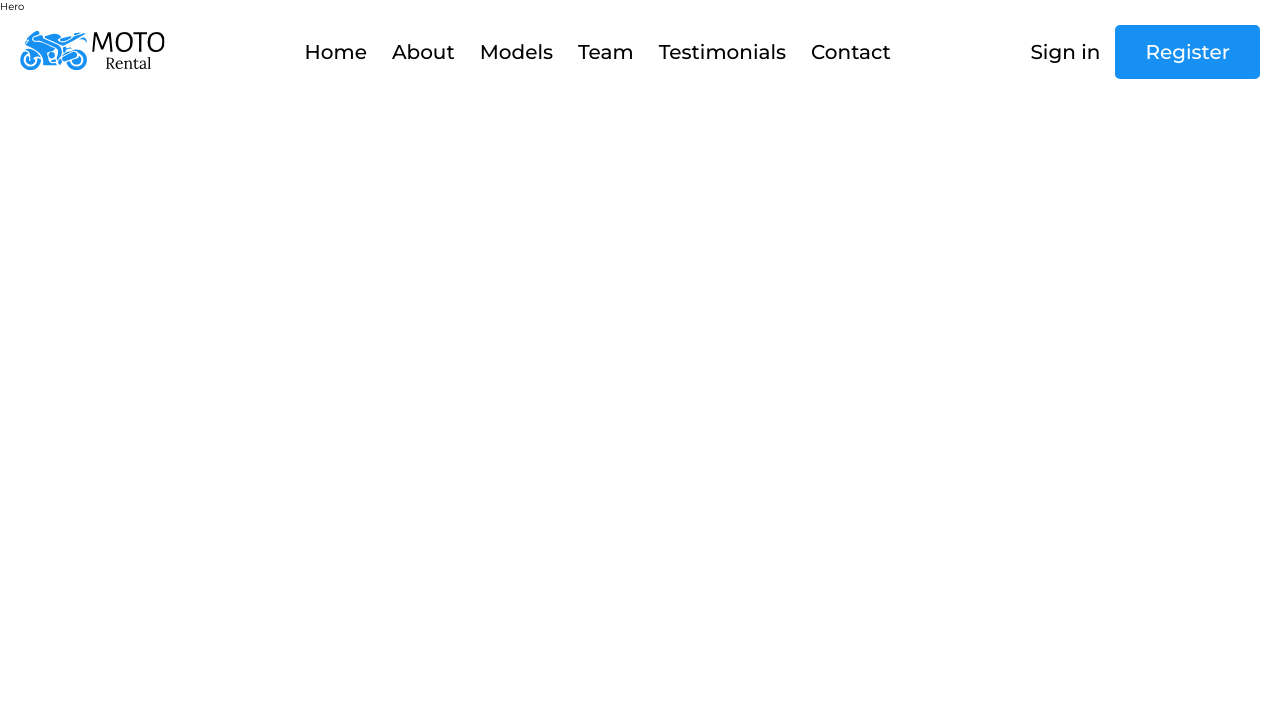
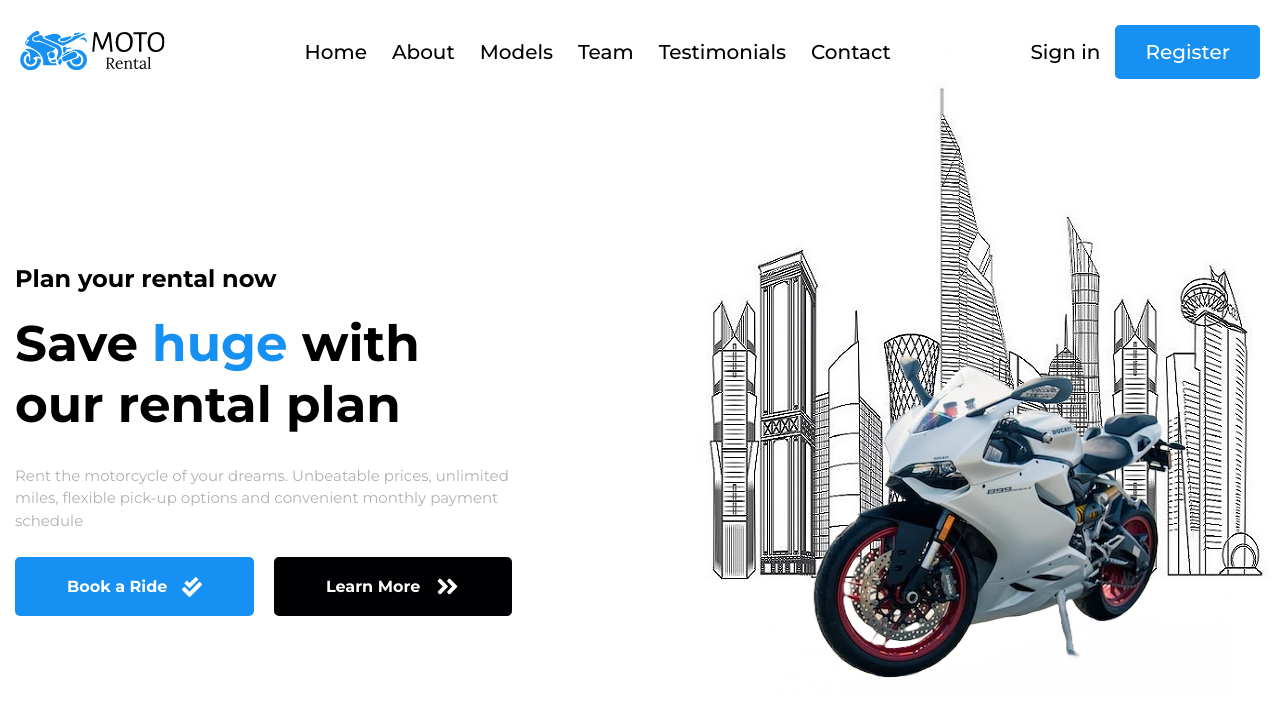
Before and after one commit to MattFvnDev/Moto_Rental, a React (Vite) app: page / in a window 1280 px wide. Shown: the top 716 px of the page. Built offline with nearby package versions, Linux system fonts and the light colour scheme.

Commit message:
Developing hero component

```diff
--- a/src/components/Hero/Hero.jsx
+++ b/src/components/Hero/Hero.jsx
@@ -1,9 +1,42 @@
-import React from 'react'
+import React from "react"
 import style from "./Hero.module.css"
+import { Link } from "react-router-dom"
+import { main, shape } from "../../assets/index"
+import { FaCheckDouble, FaAngleDoubleRight } from "react-icons/fa"
 
 const Hero = () => {
   return (
-    <div>Hero</div>
+    <>
+      <section id="Home-Section" className={style.Hero_Section}>
+        <div className={style.Hero_Container}>
+          <img className={style.Shape} src={shape} alt="Doha City" />
+          <div className={style.Hero_Content}>
+            <div className={style.Hero_Content__Text}>
+              <h4>Plan your rental now</h4>
+              <h1>
+                Save <span>huge</span> with our rental plan
+              </h1>
+              <p>
+                Rent the motorcycle of your dreams. Unbeatable prices, unlimited
+                miles, flexible pick-up options and convenient monthly payment
+                schedule
+              </p>
+              <div className={style.Hero_Content__Text__Buttons}>
+                <Link className={style.BookRide}>
+                  Book a Ride&nbsp;
+                  <FaCheckDouble size={20} />
+                </Link>
+                <Link className={style.LearnMore}>
+                  Learn More&nbsp;
+                  <FaAngleDoubleRight size={25} />
+                </Link>
+              </div>
+            </div>
+            <img className={style.Motorcycle} src={main} alt="Motorcycle" />
+          </div>
+        </div>
+      </section>
+    </>
   )
 }
 
--- a/src/components/Hero/Hero.module.css
+++ b/src/components/Hero/Hero.module.css
@@ -0,0 +1,190 @@
+.Hero_Section {
+  position: relative;
+  width: 100%;
+  height: 100vh;
+}
+
+.Hero_Container {
+  margin: 0 auto !important;
+  max-width: 133rem !important;
+  padding: 0 1.5rem !important;
+}
+
+.Shape {
+  position: absolute;
+  right: 0;
+  top: 3rem;
+  z-index: 1;
+}
+
+.Hero_Content {
+  align-items: center;
+  display: flex;
+  height: 100vh;
+  position: relative;
+  width: 100%;
+  justify-content: center;
+}
+
+.Hero_Content__Text {
+  display: flex;
+  flex-direction: column;
+  margin-top: 8rem;
+  max-width: 50rem;
+  z-index: 3;
+  align-items: center;
+  text-align: center;
+}
+
+.Hero_Content__Text span {
+  color: #1690f3;
+}
+
+.Hero_Content__Text h4 {
+  font-size: 2.4rem;
+}
+
+.Hero_Content__Text h1 {
+  font-size: 5rem;
+  margin-top: 2rem;
+  margin-bottom: 3rem;
+}
+
+.Hero_Content__Text p {
+  color: #b1b1b1;
+  font-size: 1.5rem;
+  line-height: 1.5;
+  margin-bottom: 2.5rem;
+}
+
+.Hero_Content__Text__Buttons {
+  display: flex;
+  flex-direction: column;
+  font-size: 1.6rem;
+  gap: 2rem;
+  white-space: nowrap;
+}
+
+.BookRide {
+  background-color: #1690f3;
+  border: 2px solid #1690f3;
+  border-radius: 5px;
+  padding: 2rem 6.5rem;
+  align-items: center;
+  display: flex;
+  justify-content: center;
+  gap: 1rem;
+  color: #ffffff;
+  font-weight: 700;
+}
+
+.BookRide:hover svg {
+  animation: animateDown infinite 1.5s;
+}
+
+.LearnMore {
+  background-color: #010103;
+  border: 2px solid #010103;
+  border-radius: 5px;
+  padding: 2rem 6.5rem;
+  align-items: center;
+  display: flex;
+  justify-content: center;
+  gap: 1rem;
+  color: #ffffff;
+  font-weight: 700;
+  transition: 0.4s;
+}
+
+.LearnMore:hover {
+  background-color: #ffffff;
+  color: #000000;
+}
+
+.Motorcycle {
+  position: absolute;
+  right: 0;
+  top: 26.5rem;
+  z-index: 2;
+}
+
+.Scroll {
+  color: #1690f3;
+  display: flex;
+  right: 1rem;
+  bottom: 1rem;
+  z-index: 20;
+  position: fixed;
+  cursor: pointer;
+}
+
+/* Media queries */
+
+@media screen and (min-width: 450px) {
+  .Hero_Content__Text__Buttons {
+    flex-direction: row;
+    gap: 2rem;
+  }
+  .BookRide {
+    padding: 1.5rem 3.25rem;
+  }
+  .LearnMore {
+    padding: 1.5rem 3.25rem;
+  }
+}
+
+@media screen and (min-width: 500px) {
+  .BookRide {
+    padding: 1.5rem 4.25rem;
+  }
+  .LearnMore {
+    padding: 1.5rem 4.25rem;
+  }
+}
+
+@media screen and (min-width: 900px) {
+  .Hero_Content {
+    justify-content: start;
+    text-align: start;
+  }
+
+  .Hero_Content__Text {
+    align-items: start;
+    text-align: start;
+  }
+  .BookRide {
+    padding: 1.5rem 5rem;
+  }
+  .LearnMore {
+    padding: 1.5rem 5rem;
+  }
+}
+
+@media screen and (max-width: 900px) {
+  .Shape {
+    display: none;
+  }
+  .Motorcycle {
+    display: none;
+  }
+}
+
+/* Animations */
+
+@keyframes animateDown {
+  0%,
+  20%,
+  50%,
+  80%,
+  100% {
+    transform: translateY(0);
+  }
+
+  40% {
+    transform: translateY(5px);
+  }
+
+  60% {
+    transform: translateY(3px);
+  }
+}
```
